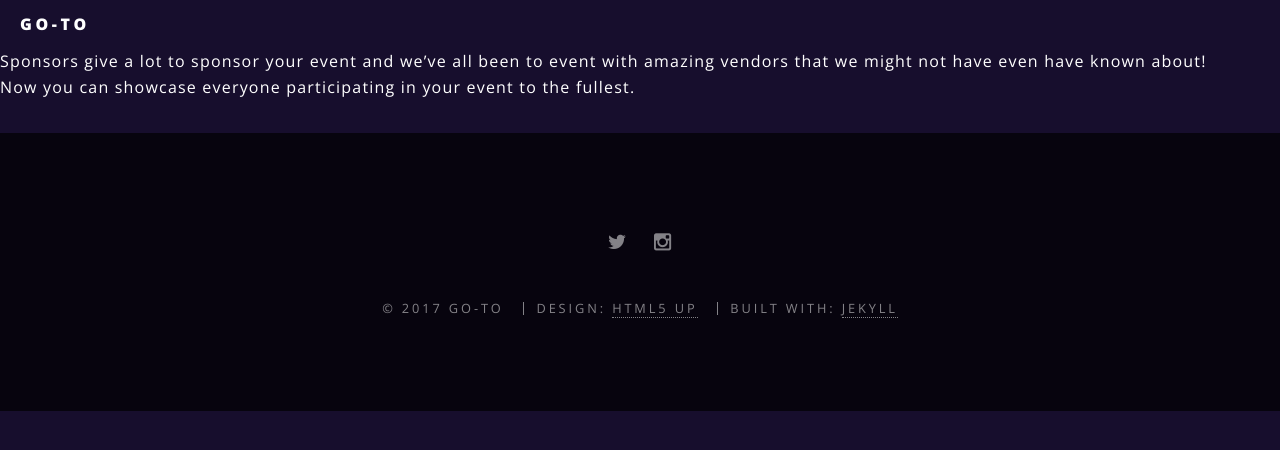
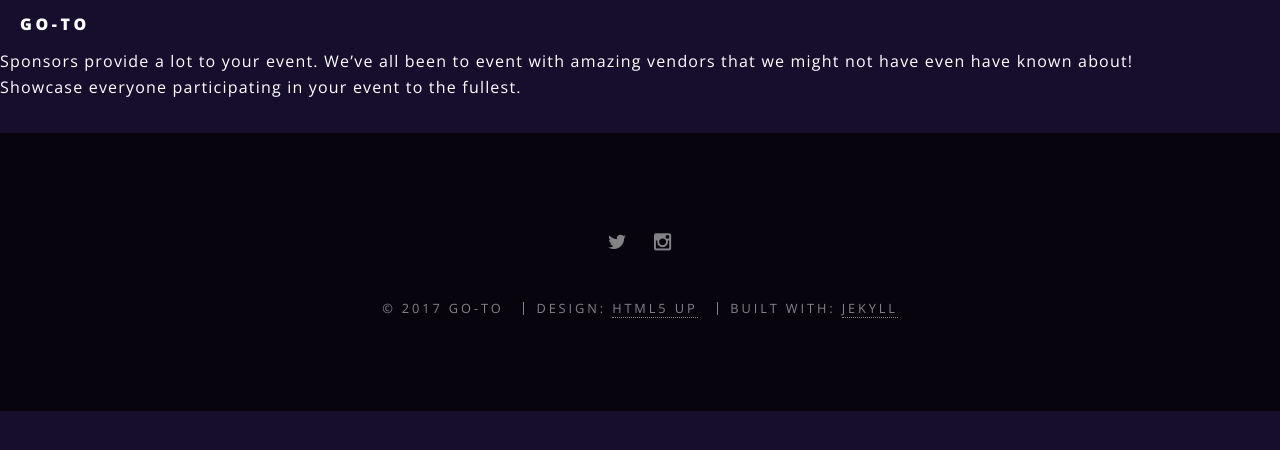
Before and after one commit to iamrobj/event_app_paleo_mag, a Jekyll site: the page built from _posts/sections/2016-06-25-section-2.markdown, in a window 1280 px wide. Shown: the top 450 px of the page. Built offline with Jekyll 4.4.1, drawn with Linux system fonts in a browser that asks for light colours; our own code applies the rules of GitHub Pages for plain Markdown files.

Commit message:
Update 2016-06-25-section-2.markdown

```diff
--- a/_posts/sections/2016-06-25-section-2.markdown
+++ b/_posts/sections/2016-06-25-section-2.markdown
@@ -5,5 +5,5 @@ image: "section_2.jpg"
 tags: [section]
 ---
 
-Sponsors give a lot to sponsor your event and we've all been to event with amazing vendors that we might not have even have known about!<br>
-Now you can showcase everyone participating in your event to the fullest.
+Sponsors provide a lot to your event. We've all been to event with amazing vendors that we might not have even have known about!<br>
+Showcase everyone participating in your event to the fullest.
```
